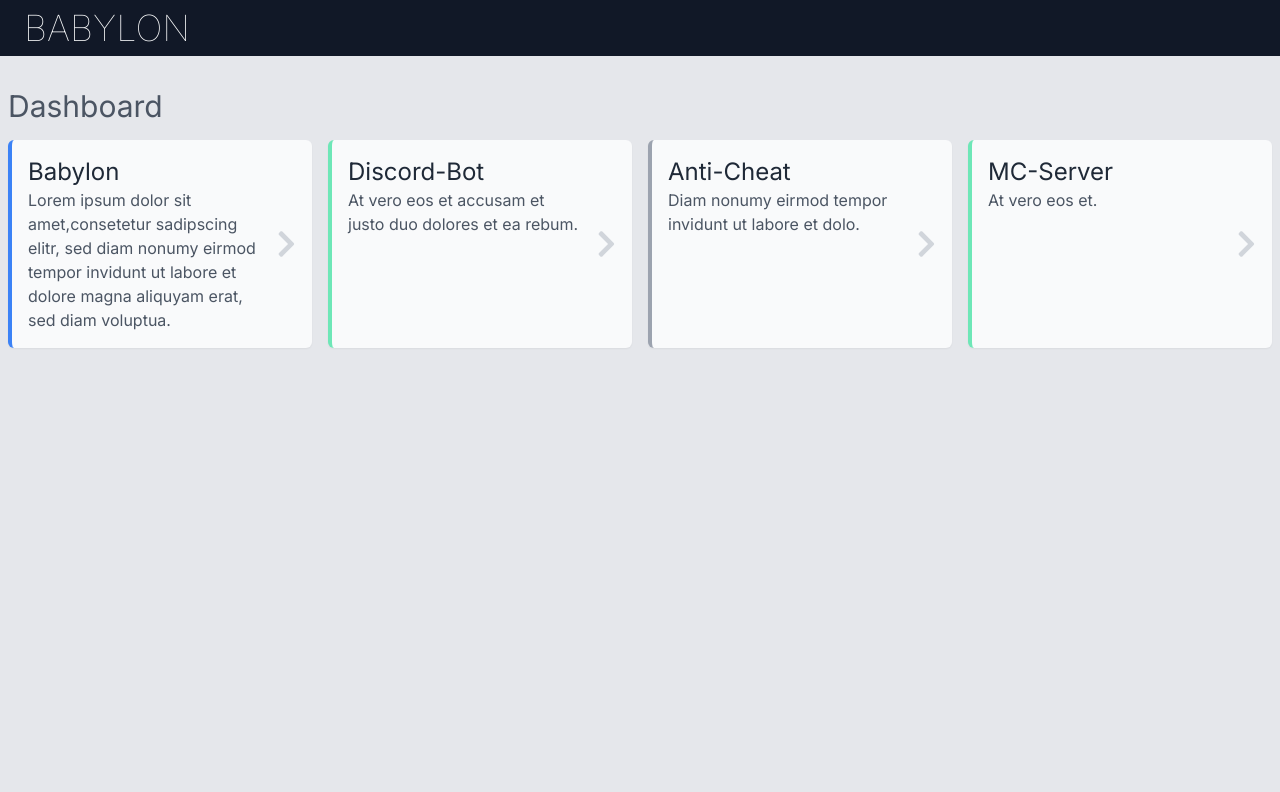
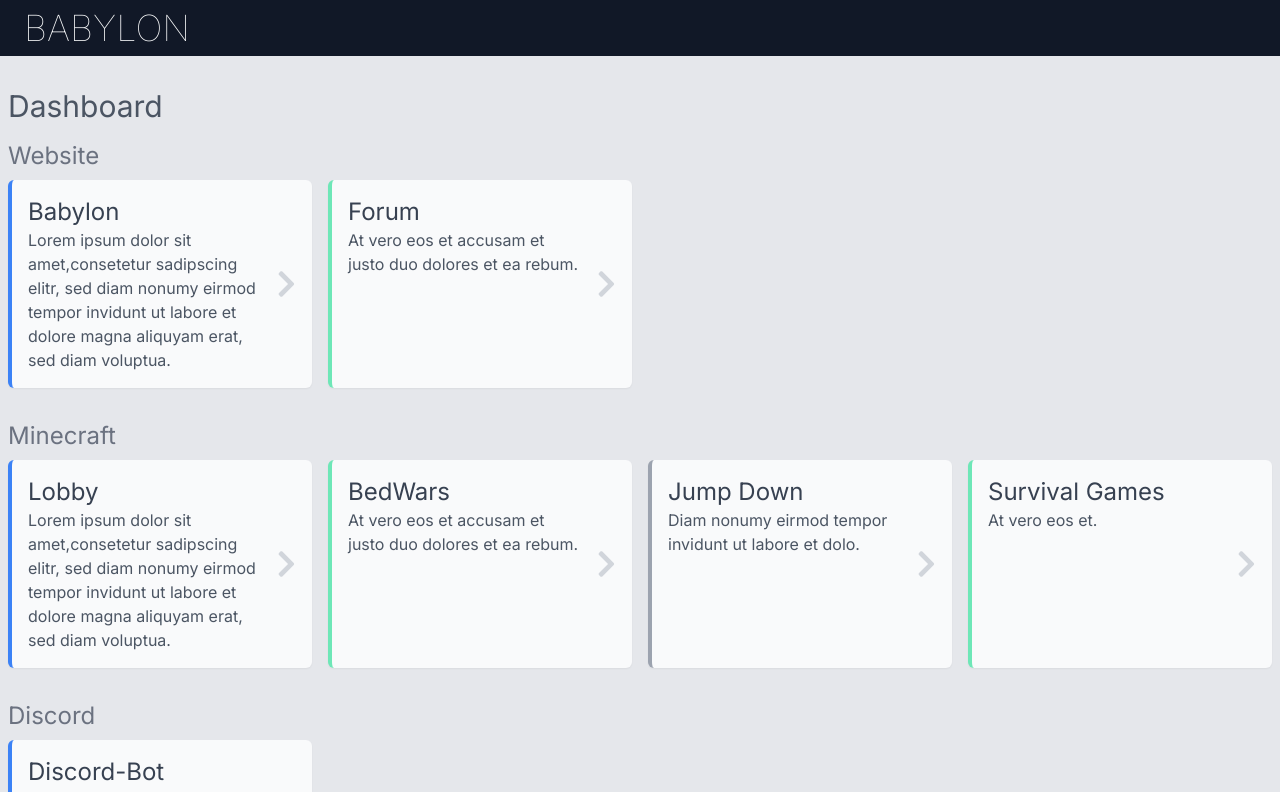
Before and after one commit to thelotusgg/babylon, a Vue app in the folder frontend/: page / in a window 1280 px wide. Shown: the top 792 px of the page. Built offline with nearby package versions, Linux system fonts and the light colour scheme.

Commit message:
#82 simple layout improvements

```diff
--- a/frontend/src/components/AppCard.vue
+++ b/frontend/src/components/AppCard.vue
@@ -3,7 +3,7 @@
     class="group flex bg-gray-50 shadow-sm p-4 rounded-md border-l-4 relative gap-4"
     :class="'border-' + color">
     <div class="flex-grow">
-      <h1 v-if="title" class="text-gray-800 text-2xl">{{ title }}</h1>
+      <h1 v-if="title" class="text-gray-700 text-2xl">{{ title }}</h1>
       <p v-if="description" class="text-gray-600">
         {{ description }}
       </p>
--- a/frontend/src/components/AppCardList.vue
+++ b/frontend/src/components/AppCardList.vue
@@ -1,4 +1,6 @@
 <template>
+  <div>
+    <h1 v-if="title" class="text-2xl text-gray-500 mb-2">{{ title }}</h1>
     <div v-if="cards" class="grid gap-4 md:grid-cols-2 lg:grid-cols-3 xl:grid-cols-4">
       <AppCard
         v-for="card in cards"
@@ -8,6 +10,7 @@
         :color="card.color"
         :to="card.to"
         class="flex-1"/>
+    </div>
   </div>
 </template>
 
@@ -23,6 +26,9 @@
     cards: {
       type: Array,
     },
+    title: {
+      type: String,
+    },
   },
 };
 </script>
--- a/frontend/src/views/Dashboard.vue
+++ b/frontend/src/views/Dashboard.vue
@@ -1,7 +1,13 @@
 <template>
   <div>
     <h1 class="text-3xl text-gray-600 mb-4">{{ $t("app.page.dashboard")}}</h1>
-    <AppCardList :cards="cards"/>
+    <div class="flex flex-col gap-8">
+      <AppCardList
+        v-for="projectCategory in projectCategories"
+        :key="projectCategory._id"
+        :cards="projectCategory.projcts"
+        :title="projectCategory.title"/>
+      </div>
   </div>
 </template>
 
@@ -14,7 +20,10 @@
     AppCardList,
   },
   data(): {
-    cards: ({
+    projectCategories: ({
+      _id: string,
+      title?: string;
+      projcts: ({
         title?: string;
         description?: string;
         color?: string,
@@ -22,9 +31,13 @@
           name: string;
         }
       })[];
+    })[];
     } {
     return {
-      cards: [
+      projectCategories: [{
+        _id: 'sdfgsdfsdf',
+        title: 'Website',
+        projcts: [
           {
             title: 'Babylon',
             description: 'Lorem ipsum dolor sit amet,consetetur sadipscing elitr, sed diam nonumy eirmod tempor invidunt ut labore et dolore magna aliquyam erat, sed diam voluptua.',
@@ -32,12 +45,28 @@
           },
           {
 
-          title: 'Discord-Bot',
+            title: 'Forum',
+            description: 'At vero eos et accusam et justo duo dolores et ea rebum.',
+            color: 'green-300',
+          },
+        ],
+      }, {
+        _id: 'nlysdwkljashnasdhka',
+        title: 'Minecraft',
+        projcts: [
+          {
+            title: 'Lobby',
+            description: 'Lorem ipsum dolor sit amet,consetetur sadipscing elitr, sed diam nonumy eirmod tempor invidunt ut labore et dolore magna aliquyam erat, sed diam voluptua.',
+            color: 'blue-500',
+          },
+          {
+
+            title: 'BedWars',
             description: 'At vero eos et accusam et justo duo dolores et ea rebum.',
             color: 'green-300',
           },
           {
-          title: 'Anti-Cheat',
+            title: 'Jump Down',
             description: 'Diam nonumy eirmod tempor invidunt ut labore et dolo.',
             to: {
               name: 'project',
@@ -45,11 +74,22 @@
           },
           {
 
-          title: 'MC-Server',
+            title: 'Survival Games',
             description: 'At vero eos et.',
             color: 'green-300',
           },
         ],
+      }, {
+        _id: 'sdfsdfsfsdfsfsf',
+        title: 'Discord',
+        projcts: [
+          {
+            title: 'Discord-Bot',
+            description: 'Lorem ipsum dolor sit amet,consetetur sadipscing elitr, sed diam nonumy eirmod tempor invidunt ut labore et dolore magna aliquyam erat, sed diam voluptua.',
+            color: 'blue-500',
+          },
+        ],
+      }],
     };
   },
 };
```
Also changed, not shown: frontend/src/components/AppNavbar.vue (indentation only). Lines whose indentation alone changed are shown as unchanged.
